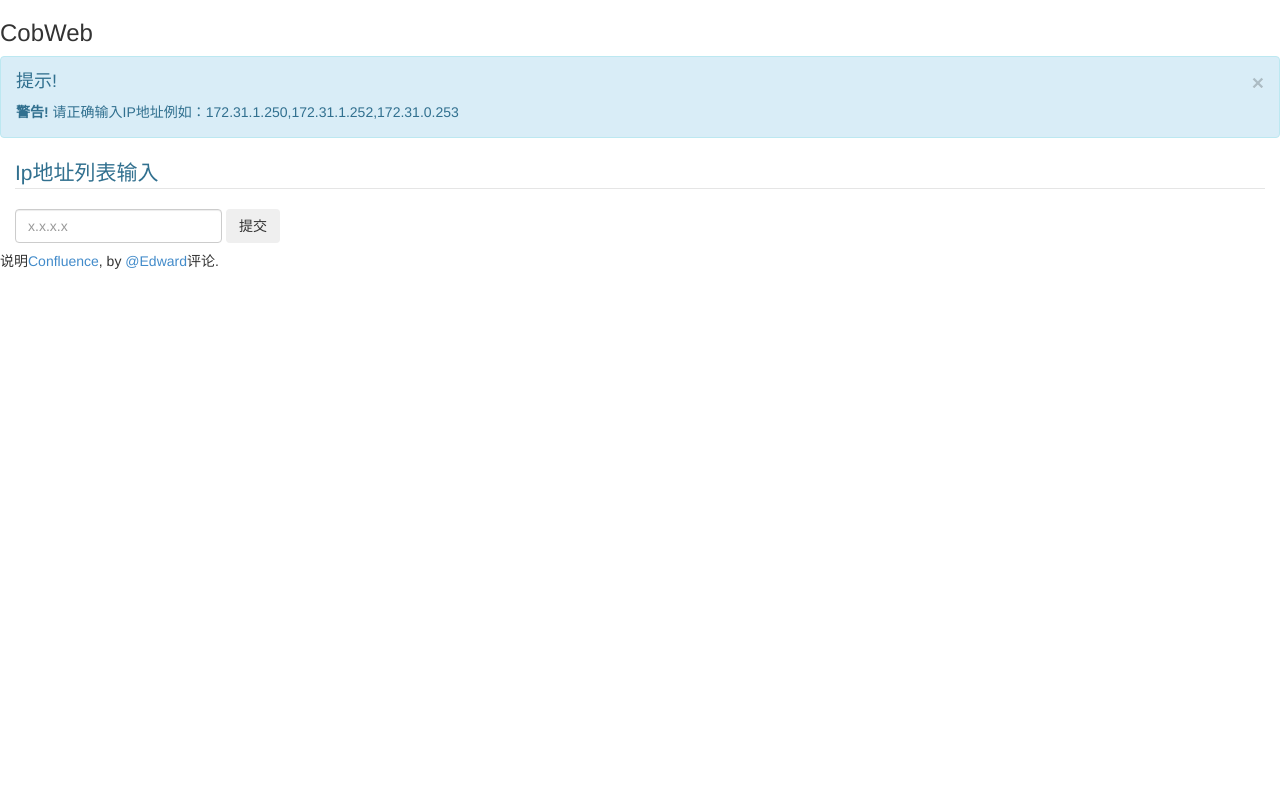
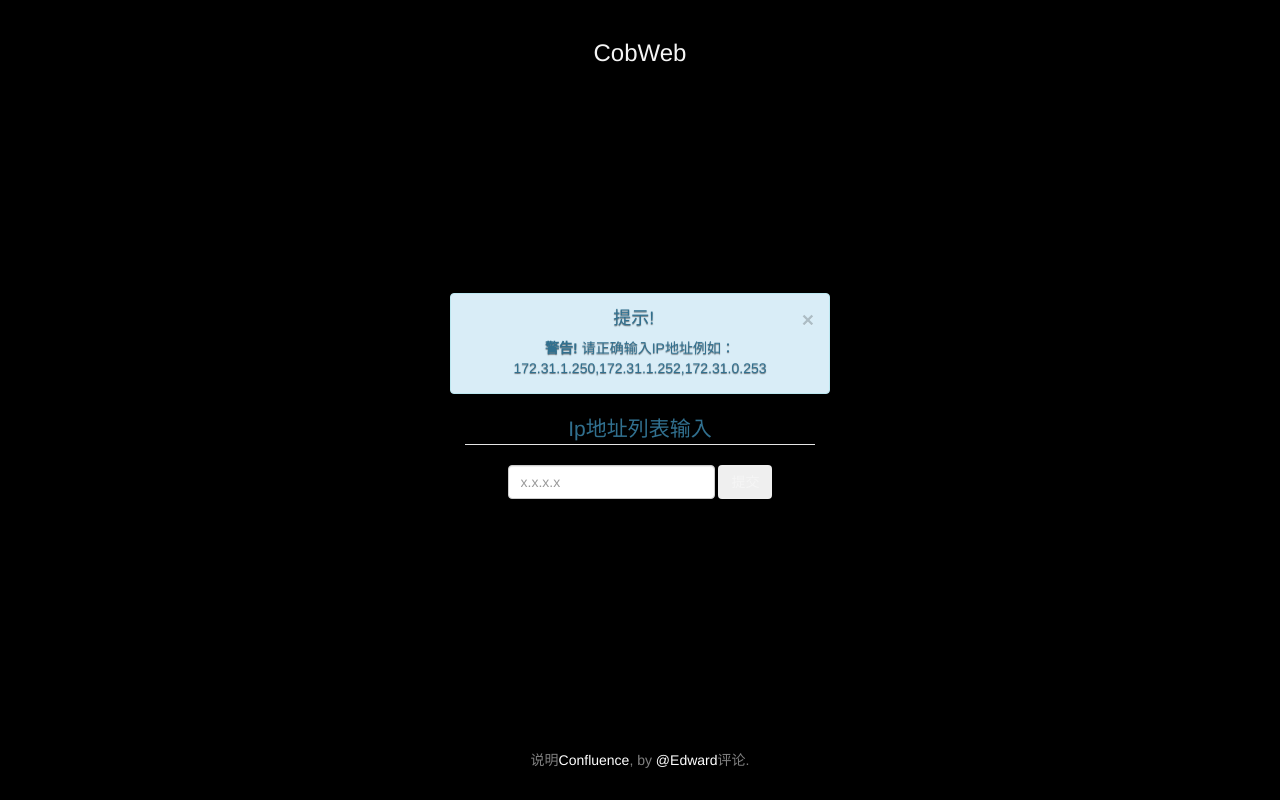
Before and after one commit to aarongo/cobweb, a Django app: page / in a window 1280 px wide. Run offline with Django 3.2, Linux system fonts and the light colour scheme; parts of the project's set-up code (start-up, migrations or seed data) failed here and were passed over; some libraries are stand-ins or nearby versions.

Commit message:
更新填写IP值段不能为空
1.遗留问题，输入一个IP是不能解析

```diff
--- a/ansible_api/ansible_collect.py
+++ b/ansible_api/ansible_collect.py
@@ -7,6 +7,7 @@ import xlsxwriter
 def base_info(host):
     get_resluts = MyRunner().Order_Run(host_list=host,
                                        module_name='setup', module_args='')
+
     # 定义返回结果集
     resluts = {}
 
--- a/cobweb/urls.py
+++ b/cobweb/urls.py
@@ -17,7 +17,7 @@ from django.contrib import admin
 from s_cobweb import views as small_cobweb
 
 urlpatterns = [
-    url(r'^$', small_cobweb.index),
+    url(r'^$', small_cobweb.index, name='index'),
     url(r'^download/',small_cobweb.downloader, name='download'),
     url(r'^admin/', include(admin.site.urls)),
 ]
--- a/s_cobweb/views.py
+++ b/s_cobweb/views.py
@@ -1,9 +1,8 @@
 # _*_coding:utf-8_*_
-from django.shortcuts import render
-
 # Create your views here.
 
 import os
+import six
 from django.shortcuts import render
 from ansible_api import ansible_collect
 from django.core.servers.basehttp import FileWrapper
@@ -15,10 +14,14 @@ def index(request):
         return render(request, 'index.html')
     else:
         # 获取到 post 过来的数据
-        hostlist = request.POST.get('ipinput', '')
-    hostlist = hostlist.split(',')
-    ansible_collect.main(host_list=hostlist)
-
+        hostlist = request.POST.get('ipinput')
+        if isinstance(hostlist, six.string_types):
+            if "," in hostlist:
+                host_list = hostlist.split(",")
+                host_list = [h for h in host_list if h and h.strip()]
+                ansible_collect.main(host_list=host_list)
+            else:
+                print hostlist
     return render(request, 'download.html', {
                 'status': 200
             })
--- /dev/null
+++ b/statics/css/cover.css
@@ -0,0 +1,160 @@
+/*
+ * Globals
+ */
+
+/* Links */
+a,
+a:focus,
+a:hover {
+  color: #fff;
+}
+
+/* Custom default button */
+.btn-secondary,
+.btn-secondary:hover,
+.btn-secondary:focus {
+  color: #333;
+  text-shadow: none; /* Prevent inheritance from `body` */
+  background-color: #fff;
+  border: .05rem solid #fff;
+}
+
+
+/*
+ * Base structure
+ */
+
+html,
+body {
+  height: 100%;
+  background-color: #000000;
+}
+body {
+  color: #f5f5f5;
+  text-align: center;
+  text-shadow: 0 .05rem .1rem rgba(0,0,0,.5);
+}
+
+/* Extra markup and styles for table-esque vertical and horizontal centering */
+.site-wrapper {
+  display: table;
+  width: 100%;
+  height: 100%; /* For at least Firefox */
+  min-height: 100%;
+  -webkit-box-shadow: inset 0 0 5rem rgba(0,0,0,.5);
+          box-shadow: inset 0 0 5rem rgba(0,0,0,.5);
+}
+.site-wrapper-inner {
+  display: table-cell;
+  vertical-align: top;
+}
+.cover-container {
+  margin-right: auto;
+  margin-left: auto;
+}
+
+/* Padding for spacing */
+.inner {
+  padding: 2rem;
+}
+
+
+/*
+ * Header
+ */
+
+.masthead {
+  margin-bottom: 2rem;
+}
+
+.masthead-brand {
+  margin-bottom: 0;
+}
+
+.nav-masthead .nav-link {
+  padding: .25rem 0;
+  font-weight: bold;
+  color: rgba(255,255,255,.5);
+  background-color: transparent;
+  border-bottom: .25rem solid transparent;
+}
+
+.nav-masthead .nav-link:hover,
+.nav-masthead .nav-link:focus {
+  border-bottom-color: rgba(255,255,255,.25);
+}
+
+.nav-masthead .nav-link + .nav-link {
+  margin-left: 1rem;
+}
+
+.nav-masthead .active {
+  color: #fff;
+  border-bottom-color: #fff;
+}
+
+@media (min-width: 48em) {
+  .masthead-brand {
+    float: left;
+  }
+  .nav-masthead {
+    float: right;
+  }
+}
+
+
+/*
+ * Cover
+ */
+
+.cover {
+  padding: 0 1.5rem;
+}
+.cover .btn-lg {
+  padding: .75rem 1.25rem;
+  font-weight: bold;
+}
+
+
+/*
+ * Footer
+ */
+
+.mastfoot {
+  color: rgba(255,255,255,.5);
+}
+
+
+/*
+ * Affix and center
+ */
+
+@media (min-width: 40em) {
+  /* Pull out the header and footer */
+  .masthead {
+    position: fixed;
+    top: 0;
+  }
+  .mastfoot {
+    position: fixed;
+    bottom: 0;
+  }
+  /* Start the vertical centering */
+  .site-wrapper-inner {
+    vertical-align: middle;
+  }
+  /* Handle the widths */
+  .masthead,
+  .mastfoot,
+  .cover-container {
+    width: 100%; /* Must be percentage or pixels for horizontal alignment */
+  }
+}
+
+@media (min-width: 62em) {
+  .masthead,
+  .mastfoot,
+  .cover-container {
+    width: 42rem;
+  }
+}
--- a/templates/download.html
+++ b/templates/download.html
@@ -6,5 +6,6 @@
 </head>
 <body>
 <p class="text-info">点击下载配置信息：<a href="{% url 'download' %}">systeminfo</a></p>
+<a href="/" >返回首页</a>
 </body>
 </html>
--- a/templates/index.html
+++ b/templates/index.html
@@ -42,7 +42,7 @@
                     </div>
                      <form class="navbar-form center-block" method="post" onsubmit="operate()">{% csrf_token %}
                          <legend class="text-info">Ip地址列表输入</legend>
-                         <input type="text" class="form-control" placeholder="x.x.x.x" name="ipinput" >
+                         <input type="text" class="form-control" placeholder="x.x.x.x" name="ipinput" required="required" >
                          <button type="submit" class="btn">提交</button>
                     </form>
                     <div id="showflag" style="display:none;">获取信息中请稍后。。。</div>
```
Also changed, not shown: statics/js/tether.min.js (added).
